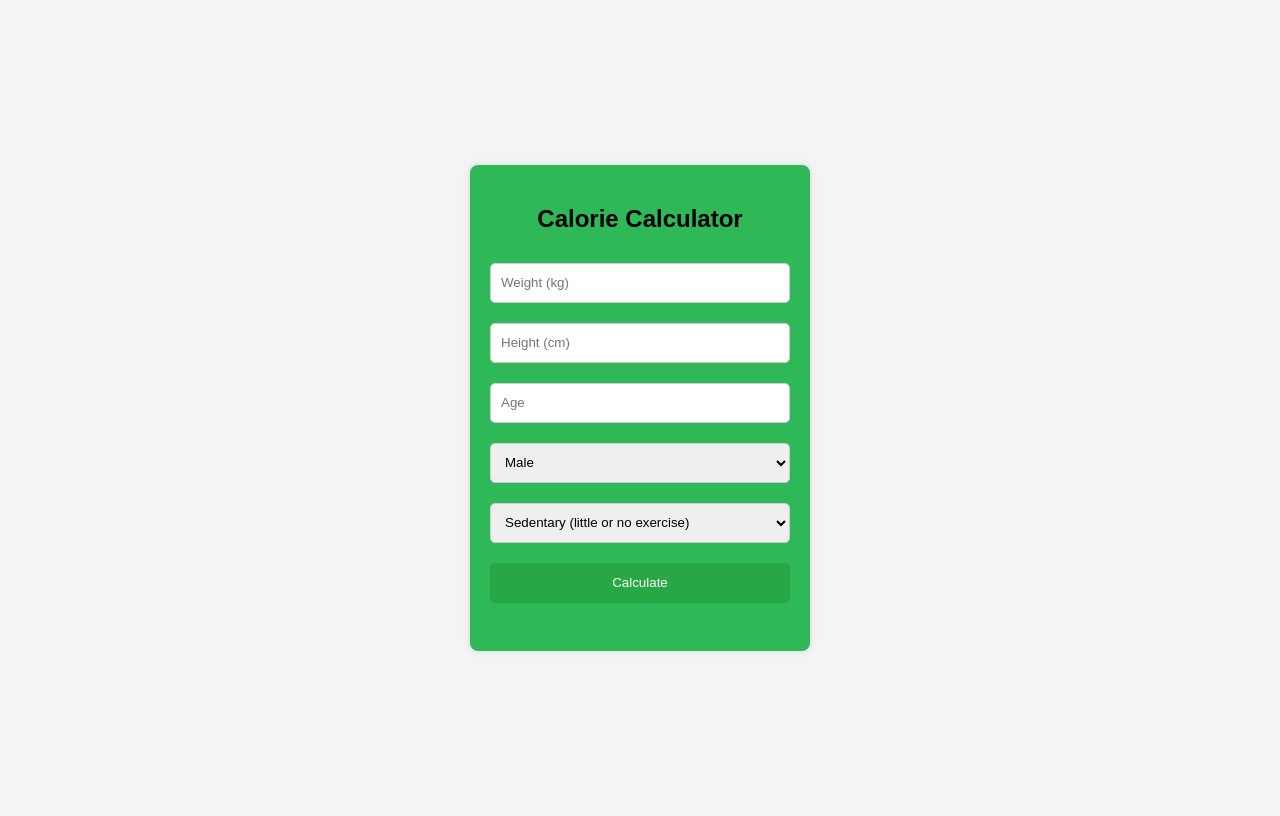
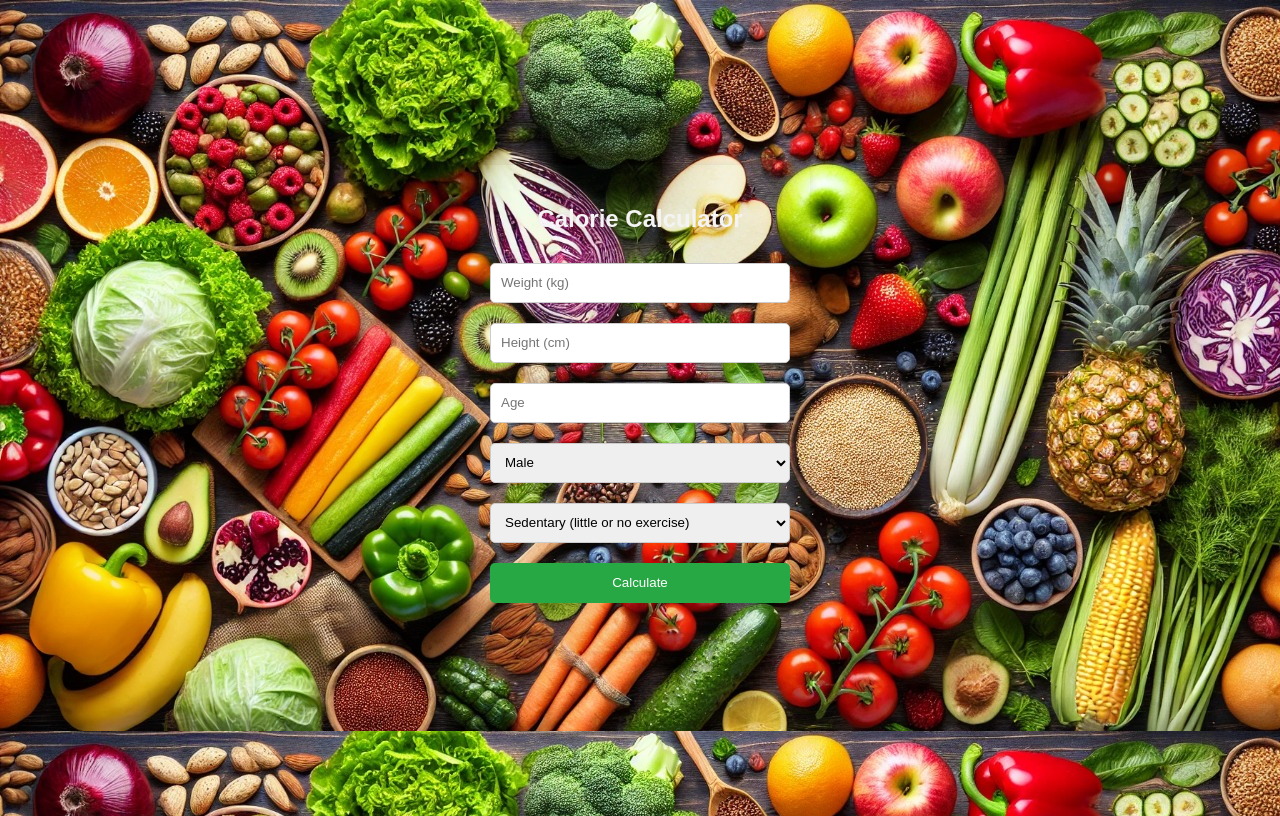
Before and after one commit to gdebaditya16/Xpert-Diet1, a plain HTML site: page calorie.html in a window 1280 px wide. Drawn offline with Linux system fonts and the light colour scheme.

Commit message:
calculator change

```diff
--- a/calorie.css
+++ b/calorie.css
@@ -5,16 +5,26 @@ body {
     align-items: center;
     height: 100vh;
     background-color: #f4f4f4;
+    background-image: url(bg.jpg);
+
 }
+
 .container {
-    background: #2EB857;
+    background: #2eb85705;
     padding: 20px;
     border-radius: 8px;
     box-shadow: 0 0 10px rgba(0, 0, 0, 0.1);
     width: 300px;
     text-align: center;
 }
-input, select, button {
+
+.calculator {
+    color: #f4f4f4;
+}
+
+input,
+select,
+button {
     width: 100%;
     height: 40px;
     margin: 10px 0;
@@ -23,12 +33,14 @@ input, select, button {
     border-radius: 5px;
     box-sizing: border-box;
 }
+
 button {
     background-color: #28a745;
     color: white;
     border: none;
     cursor: pointer;
 }
+
 button:hover {
     background-color: #218838;
 }
--- a/calorie.html
+++ b/calorie.html
@@ -7,8 +7,8 @@
     <link rel="stylesheet" href="calorie.css">
 </head>
 <body>
-    <div class="container">
-        <h2>Calorie Calculator</h2>
+    <div class="container"><div class="calculator"><h2>Calorie Calculator</h2></div>
+
         <input type="number" id="weight" placeholder="Weight (kg)">
         <input type="number" id="height" placeholder="Height (cm)">
         <input type="number" id="age" placeholder="Age">
```
Also changed, not shown: bg.jpg (added).
